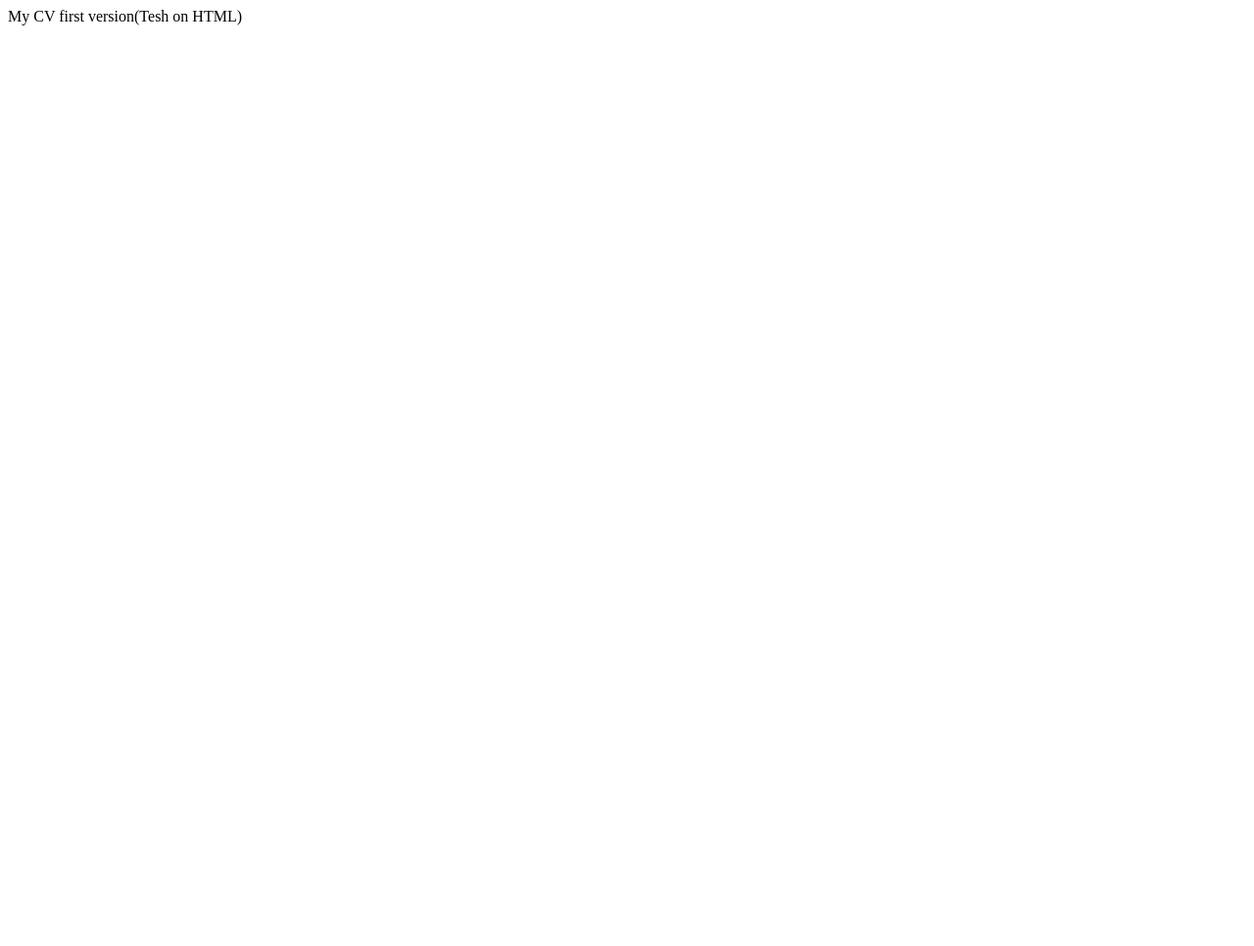
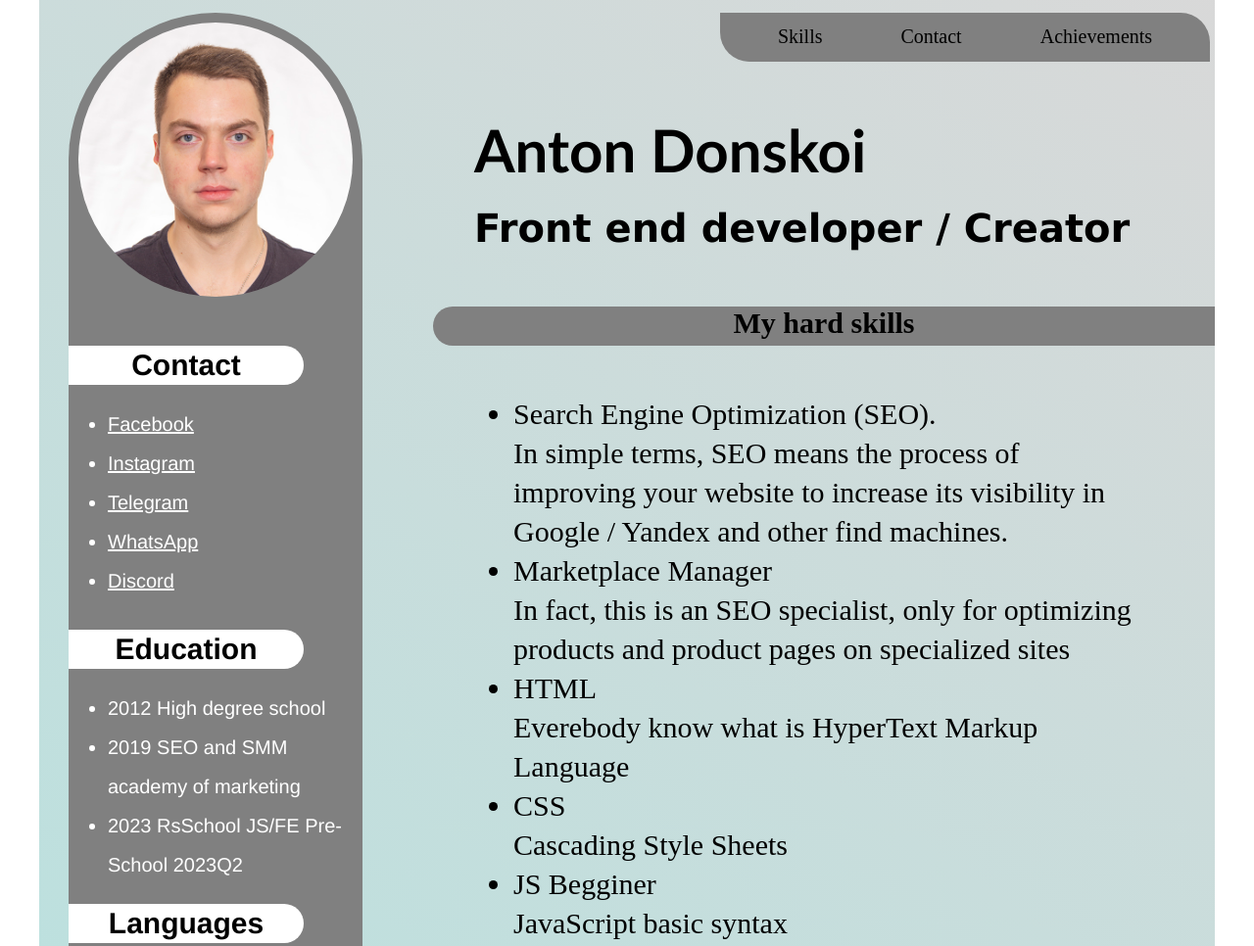
Before and after one commit to Ddonec/rsschool-cv-old, a plain HTML site: page index.html in a window 1280 px wide. Shown: the top 966 px of the page at 98% size. Before the commit the page ends 800 px from the top, so only its background shows below. Drawn offline with Linux system fonts and the light colour scheme.

Commit message:
docs: Add new files

```diff
--- a/index.html
+++ b/index.html
@@ -4,8 +4,168 @@
     <meta charset="UTF-8" />
     <meta name="viewport" content="width=device-width, initial-scale=1.0" />
     <title>Document</title>
+    <link rel="stylesheet" href="/style.css" />
   </head>
   <body>
-    My CV first version(Tesh on HTML)
+    <div class="main-container">
+      <div class="left-block">
+        <div class="photo-and-info">
+          <div class="photo-zone">
+            <img
+              id="Main-photo"
+              width="280"
+              src="/photo/IMG_7533[1] 3.JPG"
+              alt="Main photo"
+            />
+          </div>
+          <div class="info">
+            <section class="contact-info">
+              <div class="contact">
+                <h3>Contact</h3>
+              </div>
+              <ul class="ul">
+                <li>
+                  <a
+                    class="ul"
+                    href="https://www.facebook.com/profile.php?id=100007970321217"
+                    >Facebook</a
+                  >
+                </li>
+                <li>
+                  <a class="ul" href="https://www.instagram.com/easytonyd/"
+                    >Instagram</a
+                  >
+                </li>
+                <li><a class="ul" href="https://t.me/azuregz">Telegram</a></li>
+                <li>
+                  <a class="ul" href="https://wa.me/79257801519">WhatsApp</a>
+                </li>
+                <li>
+                  <a
+                    class="ul"
+                    href="https://discordapp.com/users/316577650904924161/"
+                    >Discord</a
+                  >
+                </li>
+              </ul>
+            </section>
+            <section class="education">
+              <div class="education-title"><h3>Education</h3></div>
+              <div>
+                <ul class="ul education-list">
+                  <li>2012 High degree school</li>
+                  <li>2019 SEO and SMM academy of marketing</li>
+                  <li>2023 RsSchool JS/FE Pre-School 2023Q2</li>
+                </ul>
+              </div>
+              <div class="education-title">
+                <h3>Languages</h3>
+              </div>
+              <div>
+                <ol class="ul">
+                  <li>Russian -> Native</li>
+                  <li>English -> A2-B1</li>
+                  <li>Turkish -> A1</li>
+                </ol>
+              </div>
+            </section>
+          </div>
+        </div>
+      </div>
+      <div class="right-block">
+        <head class="head-info">
+          <nav>
+            <ul class="nav-menu">
+              <li class="li-nav">Skills</li>
+              <li class="li-nav">Contact</li>
+              <li class="li-nav">Achievements</li>
+            </ul>
+          </nav>
+          <main class="main-info">
+            <h1>Anton Donskoi</h1>
+            <h2>Front end developer / Creator</h2>
+          </main>
+          <div class="right-line"><h3>My hard skills</h3></div>
+          <main class="main-info-2">
+            <ul>
+              <li>
+                Search Engine Optimization (SEO). <br />
+                In simple terms, SEO means the process of improving your website
+                to increase its visibility in Google / Yandex and other find
+                machines.
+              </li>
+              <li>
+                Marketplace Manager <br />
+                In fact, this is an SEO specialist, only for optimizing products
+                and product pages on specialized sites
+              </li>
+              <li>
+                HTML <br />
+                Everebody know what is HyperText Markup Language
+              </li>
+              <li>CSS <br />Cascading Style Sheets</li>
+              <li>
+                JS Begginer <br />
+                JavaScript basic syntax
+              </li>
+            </ul>
+          </main>
+          <div class="right-line"><h3>History of work experience</h3></div>
+          <main class="main-info-3">
+            2023 Project Manager <br />
+            2022 SEO / MP Manager <br />
+            2020 Ower of furniture factory <br />
+            2017 Buisness analyst <br />
+            2015 Serviceman Phone repair <br />
+          </main>
+          <div class="right-line"><h3>Code example</h3></div>
+          <div class="code-info">
+            <code>
+              .nav-menu li { <br />
+              margin: 0 20px 0 20px; <br />
+              padding: 0 20px 0 20px; <br />
+              border: 2px solid greenyellow; <br />
+              display: inline;<br />
+              }
+            </code>
+          </div>
+          <div class="right-line"><h3>My projects</h3></div>
+          <div class="main-info-4">
+            <a href="https://Ddonec.github.io/rsschool-cv/cv"
+              >First project CV.MD <br />
+              <br />
+              <img
+                id="fst-p"
+                src="/photo/1st_project.png"
+                alt="screenshot 1st project"
+            /></a>
+            <br />
+
+            <a
+              href="https://github.com/Ddonec/rsschool-cv/blob/gh-pages/cv.md?plain=1"
+              >Code</a
+            >
+          </div>
+        </head>
+      </div>
+    </div>
   </body>
+  <footer>
+    <section>
+      <div id="gost"></div>
+      <div class="footer-div">2023</div>
+      <div class="footer-div">Antalya</div>
+      <div class="footer-div">
+        <a href="https://github.com/Ddonec">Github: Ddonec</a>
+      </div>
+      <div class="footer-div">
+        <a href="https://rs.school/js-stage0/">
+          <img
+            src="https://lazeta.github.io/rsschool-cv/assets/svg/rs_school-white.ico"
+            alt="RsSchool logo"
+          />
+        </a>
+      </div>
+    </section>
+  </footer>
 </html>
--- a/style.css
+++ b/style.css
@@ -0,0 +1,196 @@
+* {
+  margin: 0;
+}
+
+nav {
+  font-size: 20px;
+  /* border: 2px solid greenyellow; */
+  float: right;
+  width: 500px;
+  height: 50px;
+  margin: 0 5px 0 0;
+  background-color: gray;
+  border-bottom-left-radius: 30px;
+  border-top-right-radius: 30px;
+  vertical-align: text-bottom;
+}
+
+section {
+  margin-bottom: 10%;
+}
+h1 {
+  font-family: "Gill Sans", "Gill Sans MT", Calibri, "Trebuchet MS", sans-serif;
+  font-size: 60px;
+}
+h2 {
+  font-family: "Lucida Sans", "Lucida Sans Regular", "Lucida Grande",
+    "Lucida Sans Unicode", Geneva, Verdana, sans-serif;
+  font-size: 40px;
+}
+h3 {
+  font-size: 30px;
+}
+code {
+  color: rgb(193, 109, 0);
+}
+
+.head-info {
+  border: 2px solid greenyellow;
+}
+.right-block {
+  justify-content: space-around;
+  height: 100%;
+  width: 70%;
+  /* border: solid 2px tomato; */
+}
+.main-container {
+  background: rgb(2, 0, 36);
+  background: linear-gradient(
+    215deg,
+    rgba(2, 0, 36, 1) 0%,
+    rgba(120, 120, 120, 0.28712871287128716) 0%,
+    rgba(51, 198, 190, 0.4314002828854314) 100%
+  );
+  display: flex;
+  justify-content: space-between;
+  padding-top: 1%;
+  margin: 0 auto;
+  /* border: 2px solid rgb(0, 0, 0); */
+  width: 1200px;
+  height: 2400px;
+}
+.nav-menu li {
+  border-radius: 8px;
+  margin: 0 20px 0 20px;
+  padding: 0 20px 0 20px;
+  /* border: 2px solid greenyellow; */
+  display: inline;
+}
+.nav-menu {
+  padding: 0;
+  display: flex;
+  width: 100%;
+  height: 100%;
+  text-align: center;
+  justify-content: center;
+  align-items: center;
+}
+.left-block {
+  line-height: 2em;
+  text-align: center;
+  font-family: "Franklin Gothic Medium", "Arial Narrow", Arial, sans-serif;
+  font-size: 20px;
+  display: flex;
+  /* border: 2px solid rgb(246, 235, 30); */
+  margin-left: 30px;
+  width: 300px;
+  height: 103%;
+}
+.ul {
+  margin-bottom: 20px;
+  padding: 20px auto;
+  margin-top: 20px;
+  text-align: left;
+  color: #fff;
+}
+.info {
+  /* border: 2px solid rgb(246, 235, 30); */
+  height: 85%;
+  background-color: gray;
+}
+.photo-zone {
+  /* border: 2px solid rgb(246, 235, 30); */
+  width: 300px;
+  height: 300px;
+  background-color: gray;
+  border-top-right-radius: 50%;
+  border-top-left-radius: 50%;
+}
+.contact {
+  margin-top: 20px;
+  width: 80%;
+  background-color: #fff;
+  border-bottom-right-radius: 20px;
+  border-top-right-radius: 20px;
+}
+.contact-info {
+  padding-top: 20px;
+}
+.education-title {
+  width: 80%;
+  background-color: #fff;
+  border-bottom-right-radius: 20px;
+  border-top-right-radius: 20px;
+}
+#Main-photo {
+  padding: 10px;
+  border-radius: 50%;
+}
+.main-info {
+  margin: 100px auto 0 auto;
+  /* border: 2px solid rgb(246, 235, 30); */
+  width: 80%;
+  line-height: 5em;
+}
+.main-info-2 {
+  padding: 30px;
+  line-height: 40px;
+  font-size: 30px;
+  margin: 100px auto 0 auto;
+  /* border: 2px solid rgb(246, 235, 30); */
+  width: 80%;
+}
+.main-info-3 {
+  padding: 30px;
+  line-height: 40px;
+  font-size: 30px;
+  margin: 100px auto 0 auto;
+  /* border: 2px solid rgb(246, 235, 30); */
+  width: 80%;
+}
+.main-info-4 {
+  text-align: center;
+  padding: 30px;
+  line-height: 40px;
+  font-size: 30px;
+  margin: 100px auto 0 auto;
+  /* border: 2px solid rgb(246, 235, 30); */
+  width: 80%;
+}
+.right-line {
+  margin-top: 40px;
+  text-align: center;
+  background-color: gray;
+  float: right;
+  width: 95%;
+  height: 40px;
+  border-top-left-radius: 20px;
+  border-bottom-left-radius: 20px;
+}
+.code-info {
+  border-radius: 40px;
+  background-color: rgba(240, 248, 255, 0.39);
+  padding: 30px 30px 30px 60px;
+  margin: 100px auto 0 auto;
+  /* border: 2px solid rgb(246, 235, 30); */
+  width: 80%;
+}
+footer > section {
+  background-color: gray;
+  display: flex;
+  justify-content: space-around;
+  margin: 0 auto;
+  /* border: 2px solid rgb(0, 0, 0); */
+  width: 1200px;
+  height: 50px;
+}
+.footer-div {
+  margin: auto;
+}
+#gost {
+  /* border: 2px solid rgb(0, 0, 0); */
+  width: 350px;
+}
+#fst-p {
+  width: 300px;
+}
```
Also changed, not shown: photo/1st_project.png (added), photo/IMG_7533[1] 3.JPG (added), photo/rs_school.svg (added), 1 other file.
